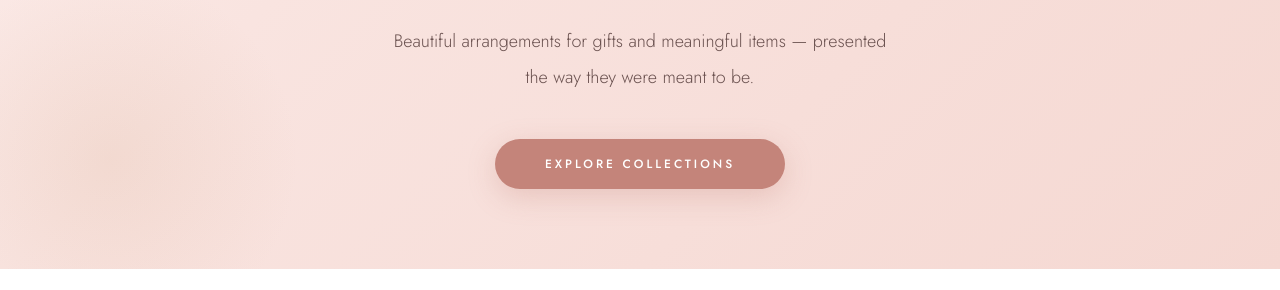
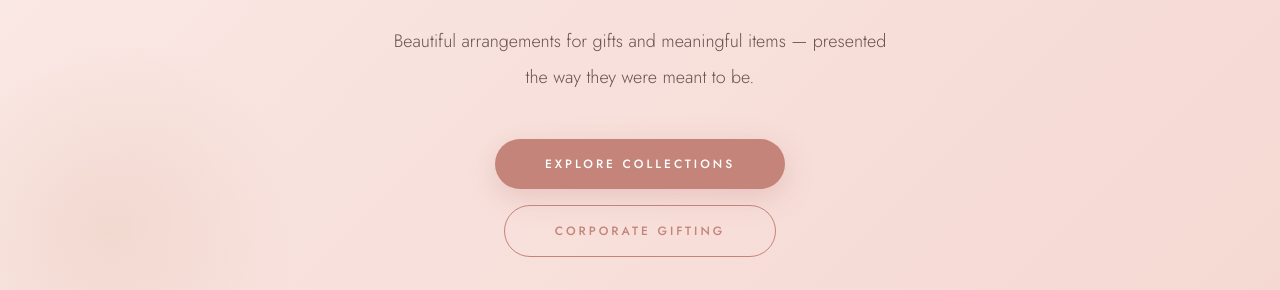
Before and after one commit to yaakov-twersky/IMPACT, a plain HTML site: page index.html in a window 1280 px wide. Shown: the part 662-952 px from the top of the page. Drawn offline with nearby package versions, Linux system fonts and the light colour scheme.

Commit message:
Add Corporate Gifting button to home page hero
Co-Authored-By: Claude Opus 5.5 <noreply@anthropic.com>
Claude-Session: https://claude.ai/code/session_01JVFDKCiZzs7wScQFKNNX35

```diff
--- a/index.html
+++ b/index.html
@@ -570,6 +570,7 @@
            <div class="hero-rule"></div>
            <p>Beautiful arrangements for gifts and meaningful items — presented the way they were meant to be.</p>
            <button class="btn" onclick="scrollToCollections()">Explore Collections</button>
+           <div style="margin-top:16px;"><button class="btn btn-outline" onclick="showPage('corporate')">Corporate Gifting</button></div>
        </div>
    </div>
 
```
